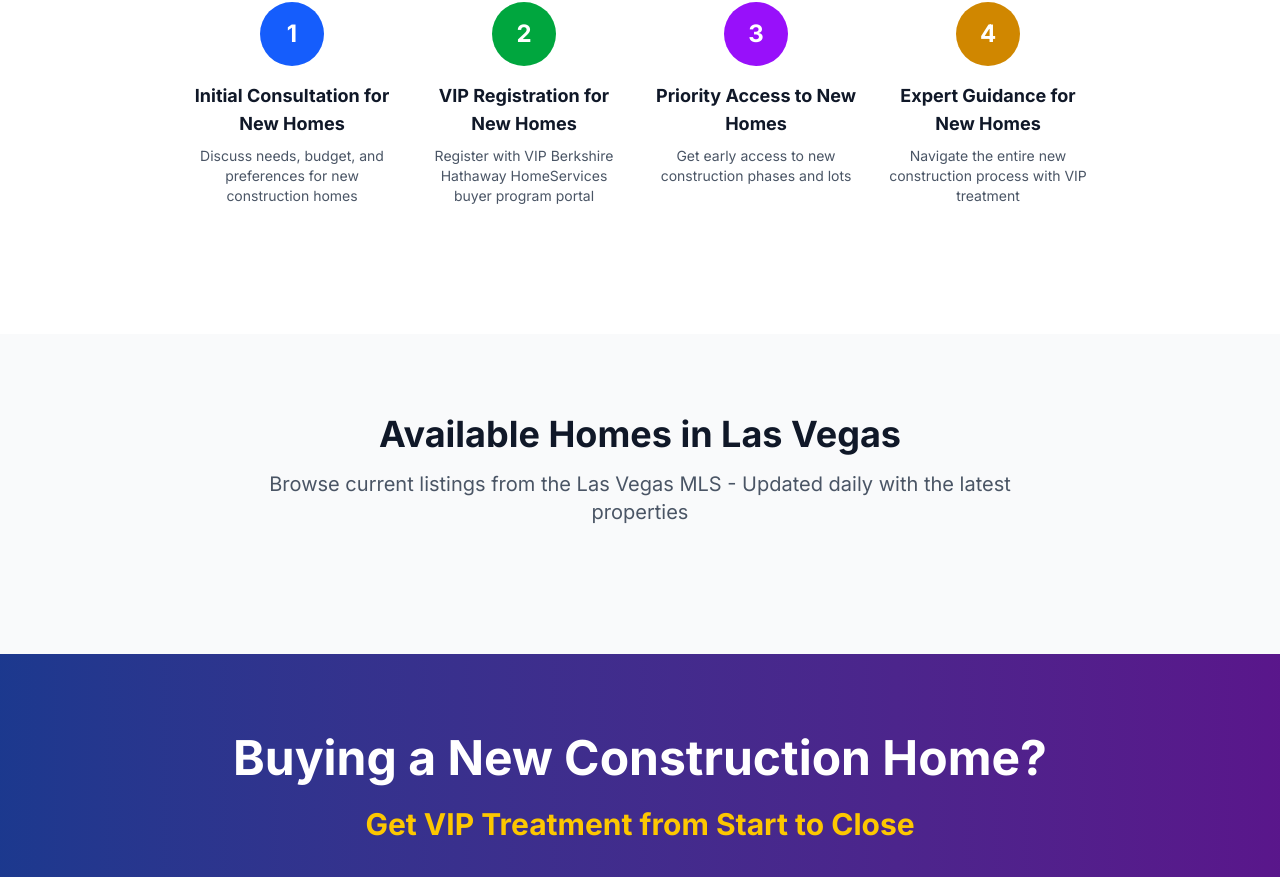
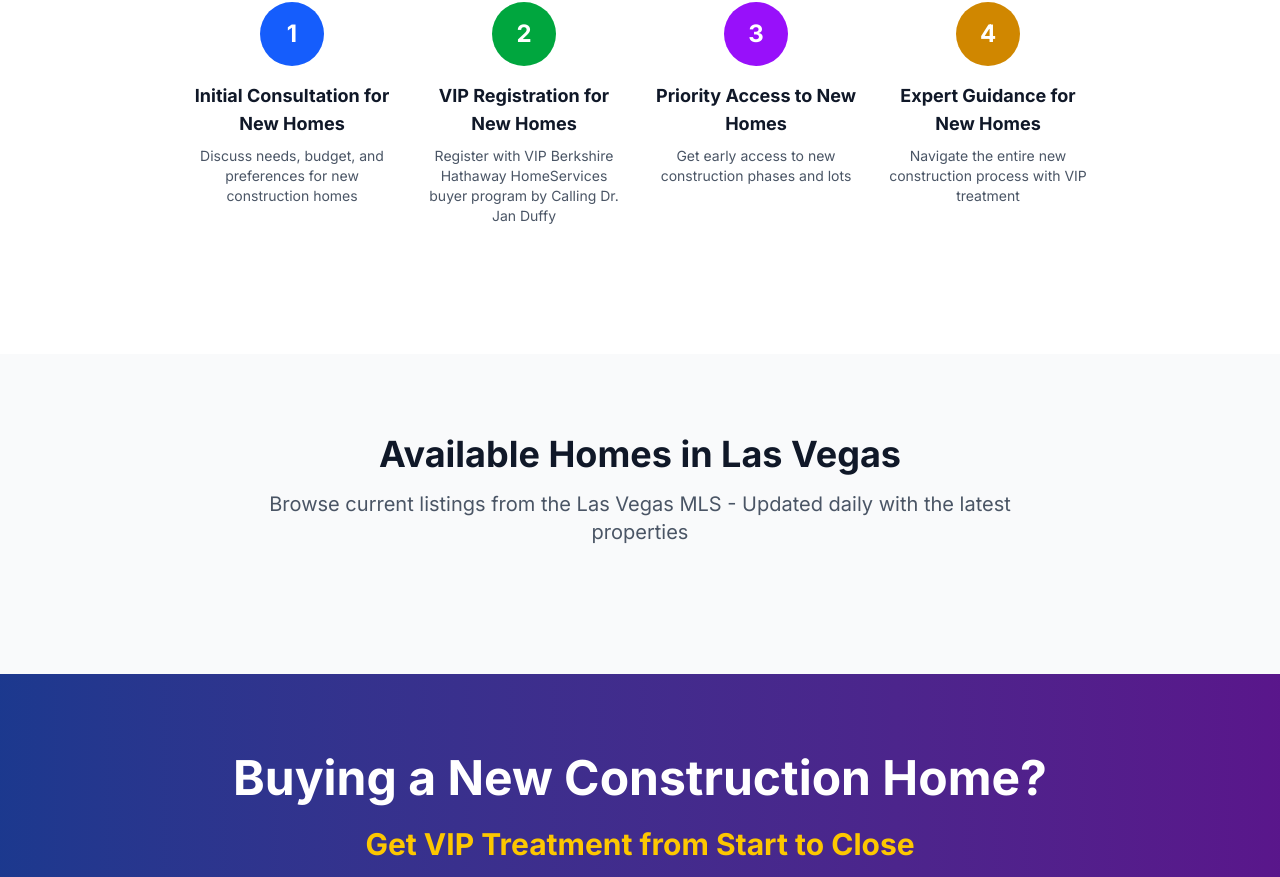
Before and after one commit to DrJanDuffy/homesteadwestlasvegas, a Next.js app: page /vip-buyer-program in a window 1280 px wide. Shown: the part 4158-5035 px from the top of the page. Built offline with nearby package versions, Linux system fonts and the light colour scheme; no server answers.

Commit message:
Change registration text to emphasize calling Dr. Jan Duffy

```diff
--- a/app/vip-buyer-program/page.tsx
+++ b/app/vip-buyer-program/page.tsx
@@ -372,7 +372,7 @@ export default function VIPBuyerProgramPage() {
                 <div className="text-center">
                   <div className="w-16 h-16 bg-green-600 text-white rounded-full flex items-center justify-center mx-auto mb-4 font-bold text-2xl">2</div>
                   <h3 className="text-lg font-bold mb-2 text-gray-900">VIP Registration for New Homes</h3>
-                  <p className="text-gray-600 text-sm">Register with VIP Berkshire Hathaway HomeServices buyer program portal</p>
+                  <p className="text-gray-600 text-sm">Register with VIP Berkshire Hathaway HomeServices buyer program by Calling Dr. Jan Duffy</p>
                 </div>
                 <div className="text-center">
                   <div className="w-16 h-16 bg-purple-600 text-white rounded-full flex items-center justify-center mx-auto mb-4 font-bold text-2xl">3</div>
```
